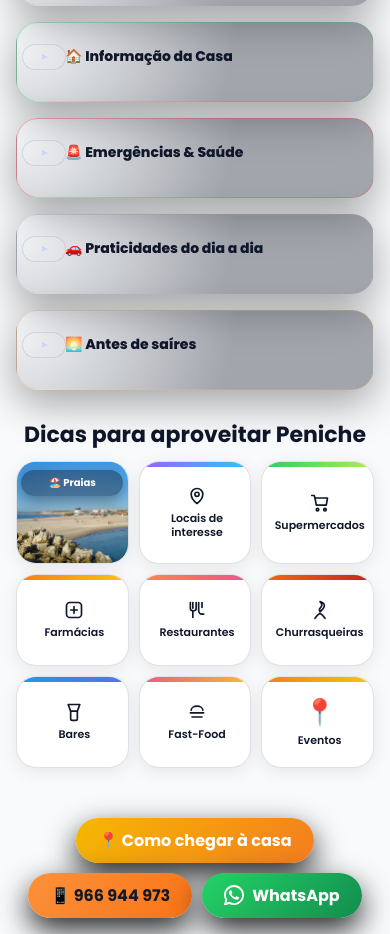
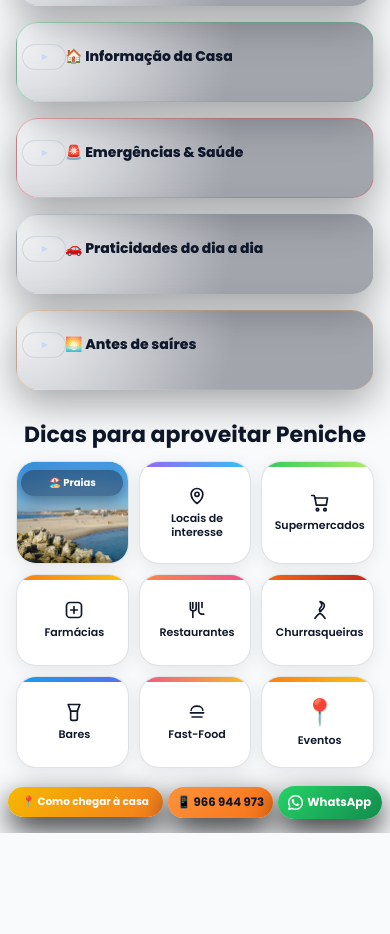
Before and after one commit to vvarzea/VanBerto-s-BeachHouse-, a plain HTML site: page index.html in a window 390 px wide. Shown: the part 406-1340 px from the top of the page. After the commit the page ends 1239 px from the top, so only its background shows below. Drawn offline with Linux system fonts and the light colour scheme; no server answers.

Commit message:
Add files via upload

```diff
--- a/index.html
+++ b/index.html
@@ -388,7 +388,7 @@
   </div>
 
   <!-- Contacto e rodapé -->
-  <div class="contact-bottom" style="gap:10px;flex-wrap:wrap;">
+  <div class="contact-bottom">
     <a href="#" target="_blank" rel="noopener noreferrer" id="directions-btn" class="contact-btn"
        style="background:linear-gradient(135deg,#f5b800,#f47c20);color:#fff;">
       📍 Como chegar à casa
--- a/style.css
+++ b/style.css
@@ -525,6 +525,45 @@ header {
   box-shadow: 0 16px 36px rgba(0, 0, 0, 0.9);
 }
 
+/* Botões de contacto (Como chegar / Telefone / WhatsApp) numa só linha no smartphone */
+@media (max-width: 720px) {
+  .container {
+    padding-bottom: 8px;
+  }
+
+  .contact-bottom {
+    flex-wrap: nowrap;
+    gap: 5px;
+    margin: 10px 8px 14px;
+  }
+
+  .contact-btn {
+    flex: 0.9 1 0;
+    min-width: 0;
+    justify-content: center;
+    text-align: center;
+    font-size: clamp(10.5px, 3vw, 12px);
+    line-height: 1.15;
+    padding: 9px 5px;
+    gap: 4px;
+    white-space: normal;
+  }
+
+  .contact-btn svg {
+    width: 15px;
+    height: 15px;
+    flex-shrink: 0;
+  }
+
+  #directions-btn {
+    flex: 1.4 1 0;
+    font-size: clamp(9.5px, 2.7vw, 11.5px);
+    padding: 9px 4px;
+    gap: 3px;
+    white-space: nowrap;
+  }
+}
+
 footer {
   text-align: center;
   font-size: 12px;
```
